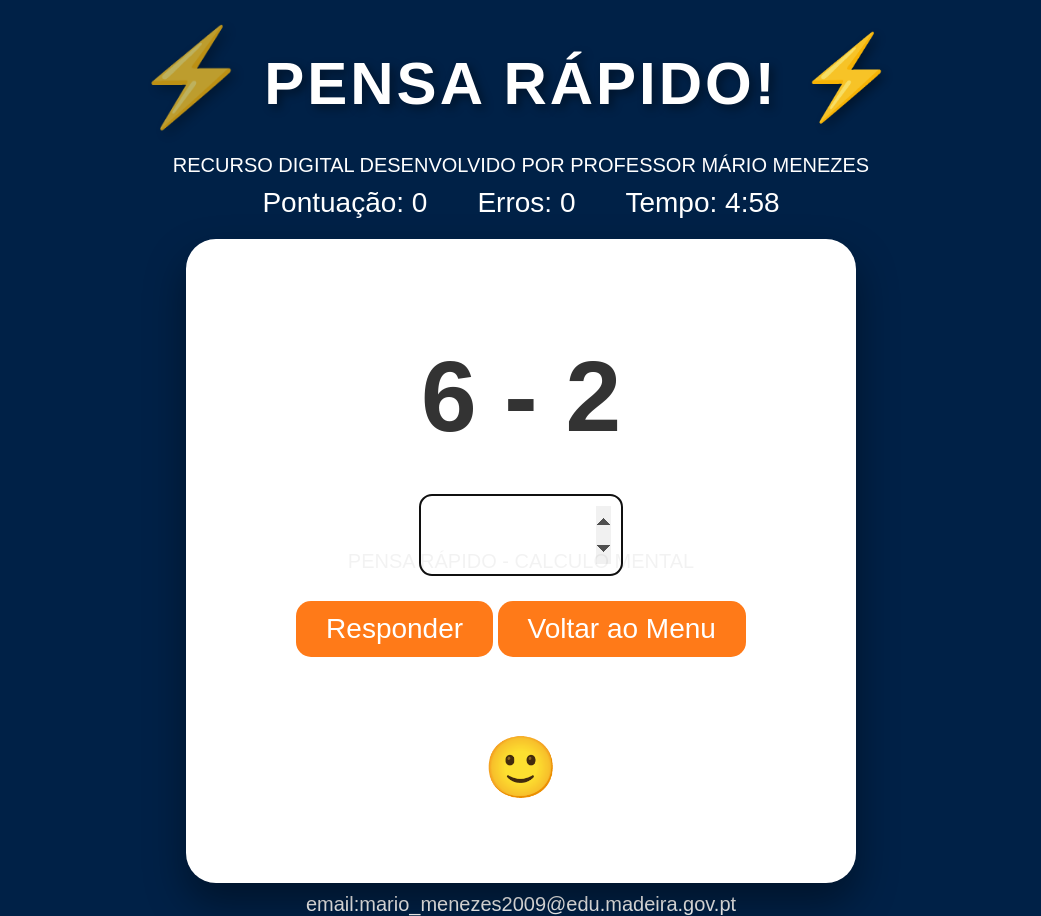
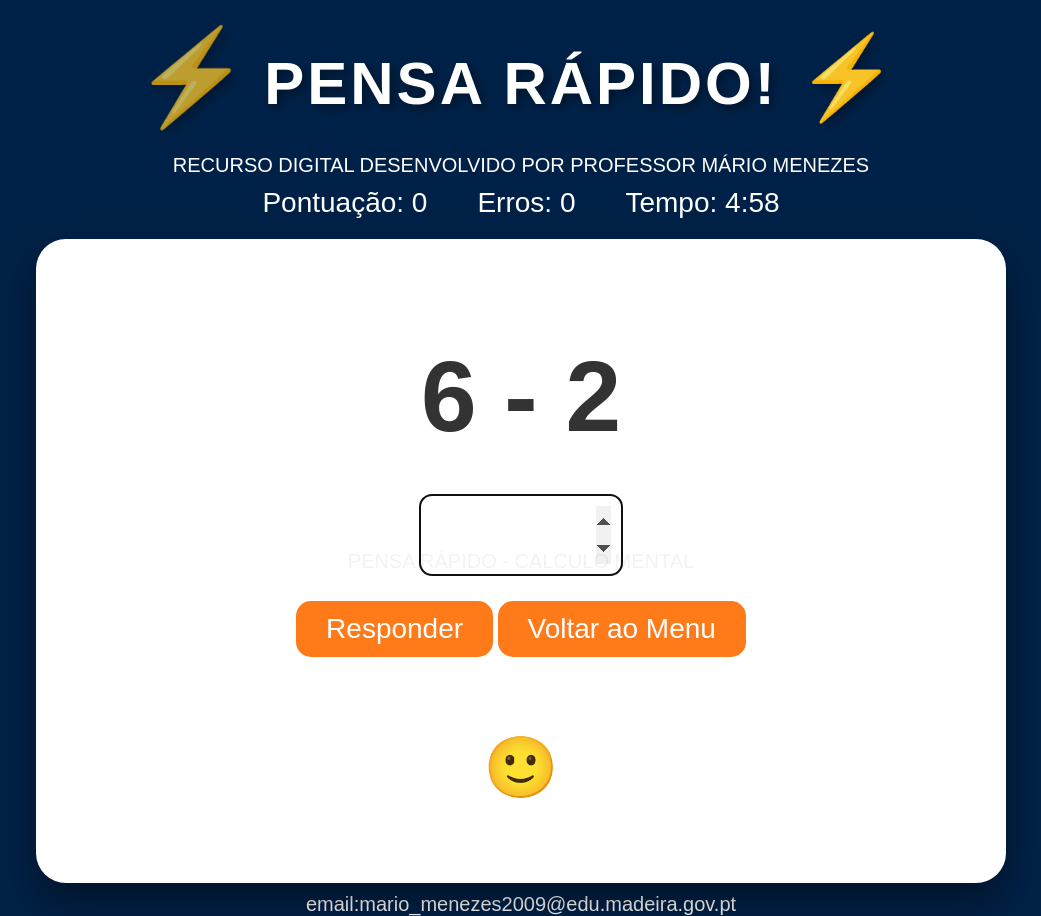
Before and after one commit to formacaonastic-sudo/PENSARAPIDO, a plain HTML site: page index.html in a window 1280 px wide. Both pictures are taken after a click on the button "Nível 1: Até 20". Shown: the whole page, without its empty margins (119-1160 px from the left). Drawn offline with Linux system fonts and the light colour scheme.

Commit message:
Update index.html

```diff
--- a/index.html
+++ b/index.html
@@ -91,7 +91,7 @@ h1 {
     border-radius: 30px;
     padding: 60px;
     margin: 10px auto;
-    width: 550px;
+    width: 850px;
     min-height: 400px;
     box-shadow: 0 20px 40px rgba(0,0,0,0.4);
     position: relative;
```
